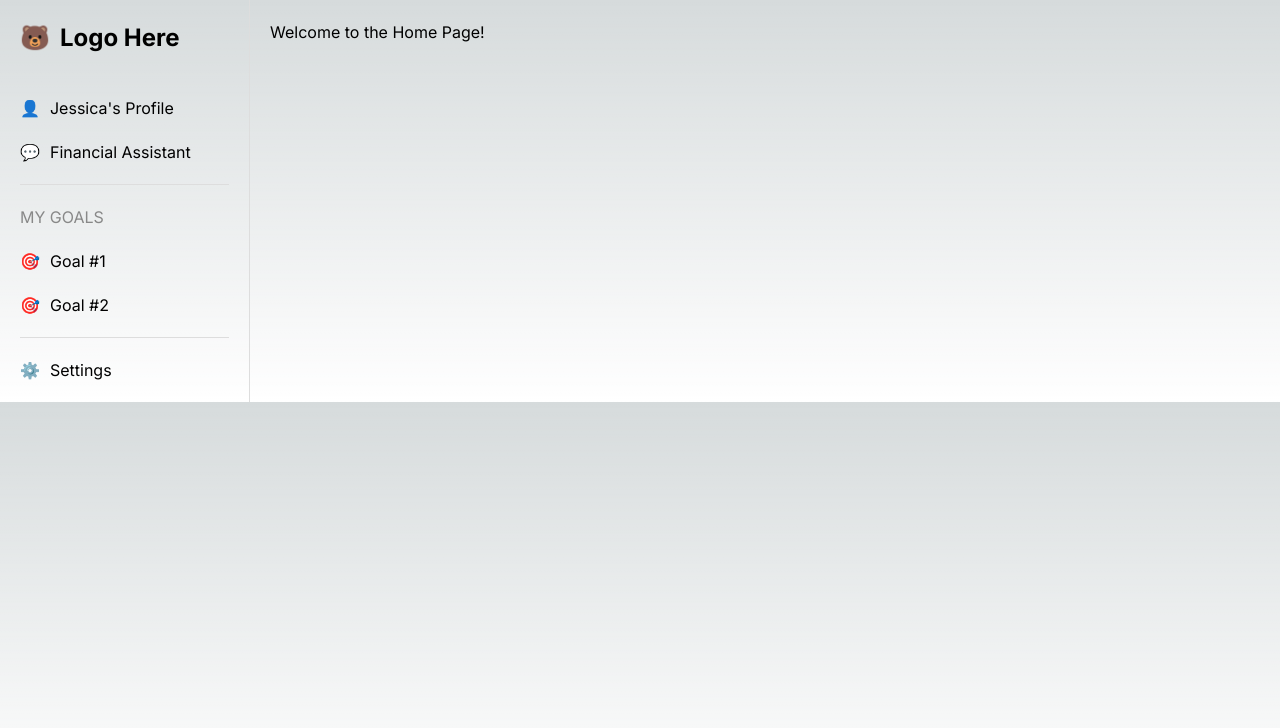
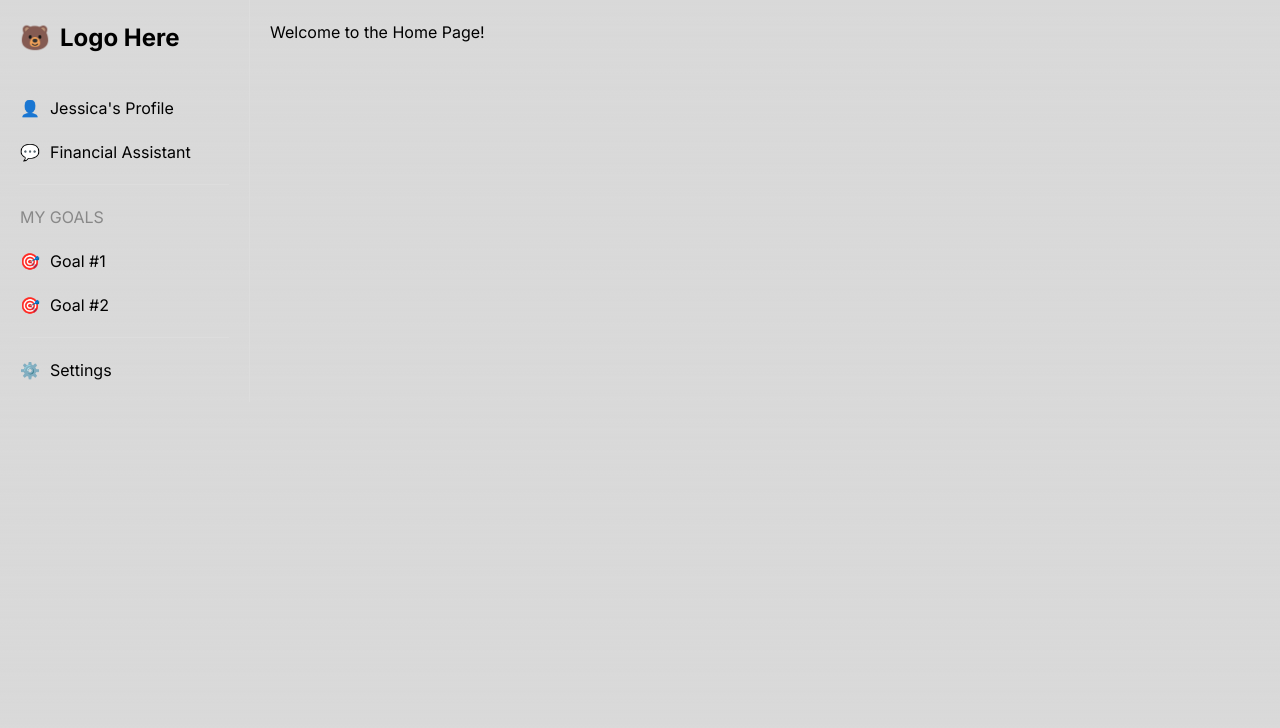
Before and after one commit to helenyin155/hackthesix, a Next.js app in the folder bear/: page / in a window 1280 px wide. Shown: the top 728 px of the page. Built offline with nearby package versions, Linux system fonts and the light colour scheme.

Commit message:
changing bases colors

```diff
--- a/bear/styles/globals.css
+++ b/bear/styles/globals.css
@@ -4,17 +4,10 @@
 
 :root {
   --foreground-rgb: 0, 0, 0;
-  --background-start-rgb: 214, 219, 220;
-  --background-end-rgb: 255, 255, 255;
+  --background-start-rgb: 217, 217, 217;
+  --background-end-rgb: 217, 217, 217;
 }
 
-@media (prefers-color-scheme: dark) {
-  :root {
-    --foreground-rgb: 255, 255, 255;
-    --background-start-rgb: 0, 0, 0;
-    --background-end-rgb: 0, 0, 0;
-  }
-}
 
 body {
   color: rgb(var(--foreground-rgb));
```
